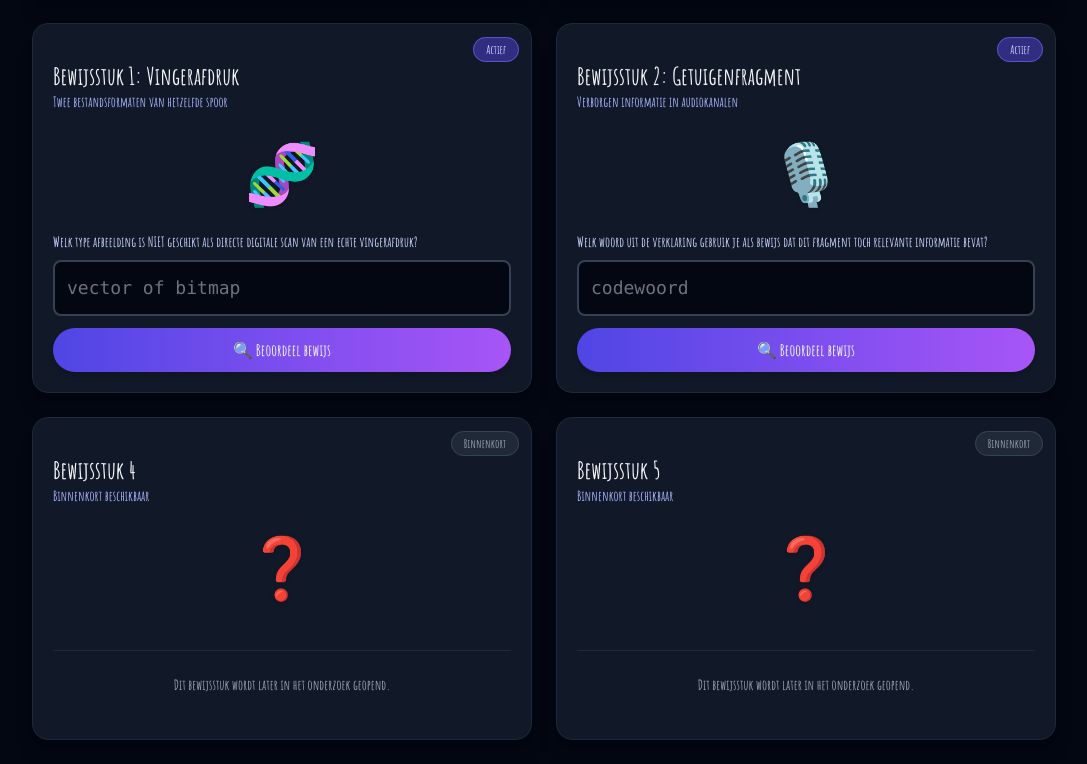
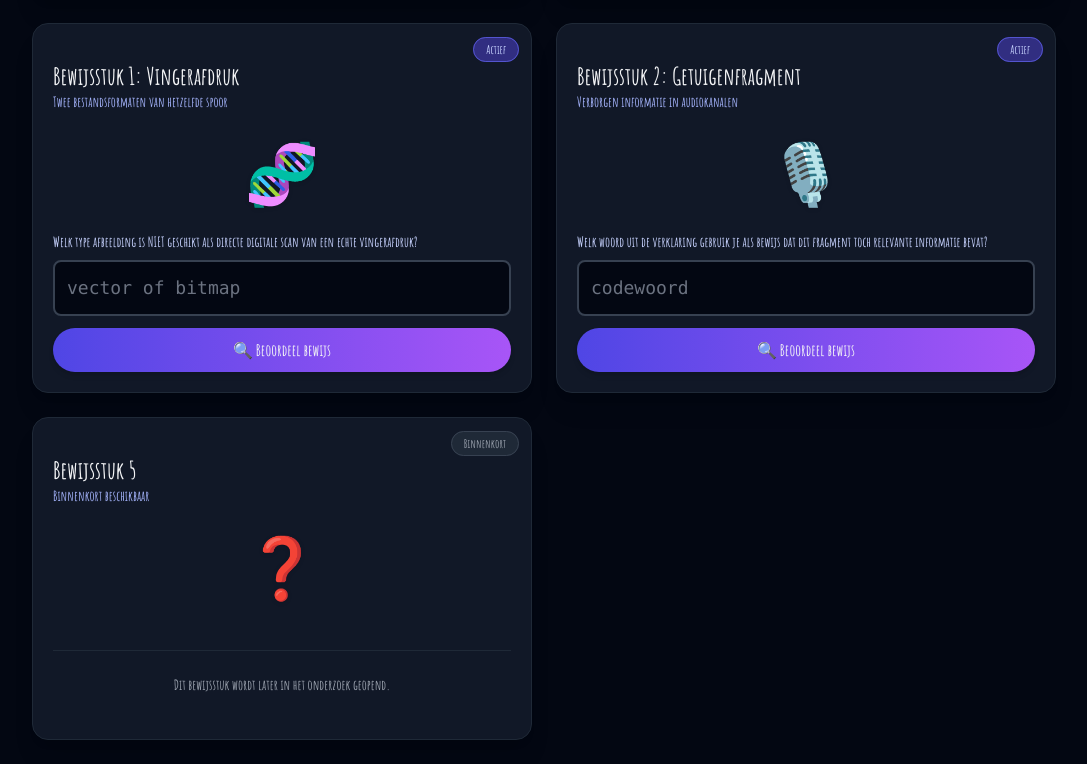
Before and after one commit to fq28/simple-escape, a SvelteKit app: page /bowers in a window 1280 px wide. Shown: the part 579-1343 px from the top of the page, without its empty margins (96-1183 px from the left). Built offline with nearby package versions, Linux system fonts and the light colour scheme.

Commit message:
Update +page.svelte

```diff
--- a/src/routes/bowers/+page.svelte
+++ b/src/routes/bowers/+page.svelte
@@ -95,18 +95,6 @@
 
 
     // 👇 Voorbeeld “coming soon” kaarten
-    {
-      id: 'image-compression',
-      emoji: '.',
-      title: 'Bewijsstuk 4',
-      subtitle: 'Binnenkort beschikbaar',
-      description:
-        'Een foto uit het dossier lijkt zwaar gecomprimeerd. Later onderzoek je of er details verloren zijn gegaan.',
-      prompt: '',
-      placeholder: '',
-      solution: '',
-      active: false
-    },
     {
       id: 'file-formats',
       emoji: '.',
```
